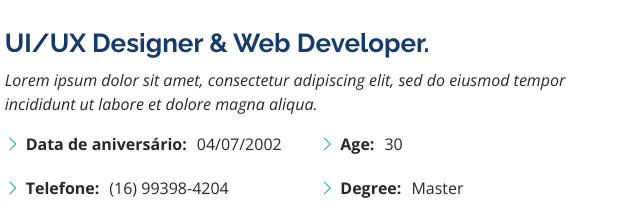
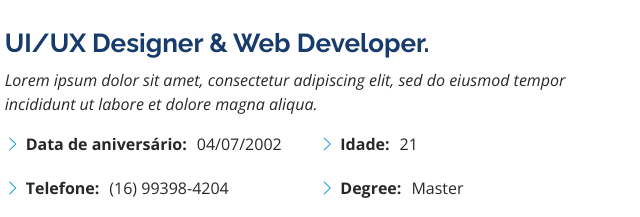
Before and after one commit to Rian04pc/portifolio, a plain HTML site: page index.html in a window 1280 px wide. Shown: the part 940-1157 px from the top of the page, 640-1280 px from the left. Drawn offline with nearby package versions, Linux system fonts and the light colour scheme.

Commit message:
Atualização da sesssão Sobre

```diff
--- a/index.html
+++ b/index.html
@@ -107,7 +107,7 @@
               </div>
               <div class="col-lg-6">
                 <ul>
-                  <li><i class="bi bi-chevron-right"></i> <strong>Age:</strong> <span>30</span></li>
+                  <li><i class="bi bi-chevron-right"></i> <strong>Idade:</strong> <span>21</span></li>
                   <li><i class="bi bi-chevron-right"></i> <strong>Degree:</strong> <span>Master</span></li>
                   <li><i class="bi bi-chevron-right"></i> <strong>PhEmailone:</strong> <span>email@example.com</span></li>
                   <li><i class="bi bi-chevron-right"></i> <strong>Freelance:</strong> <span>Available</span></li>
```
